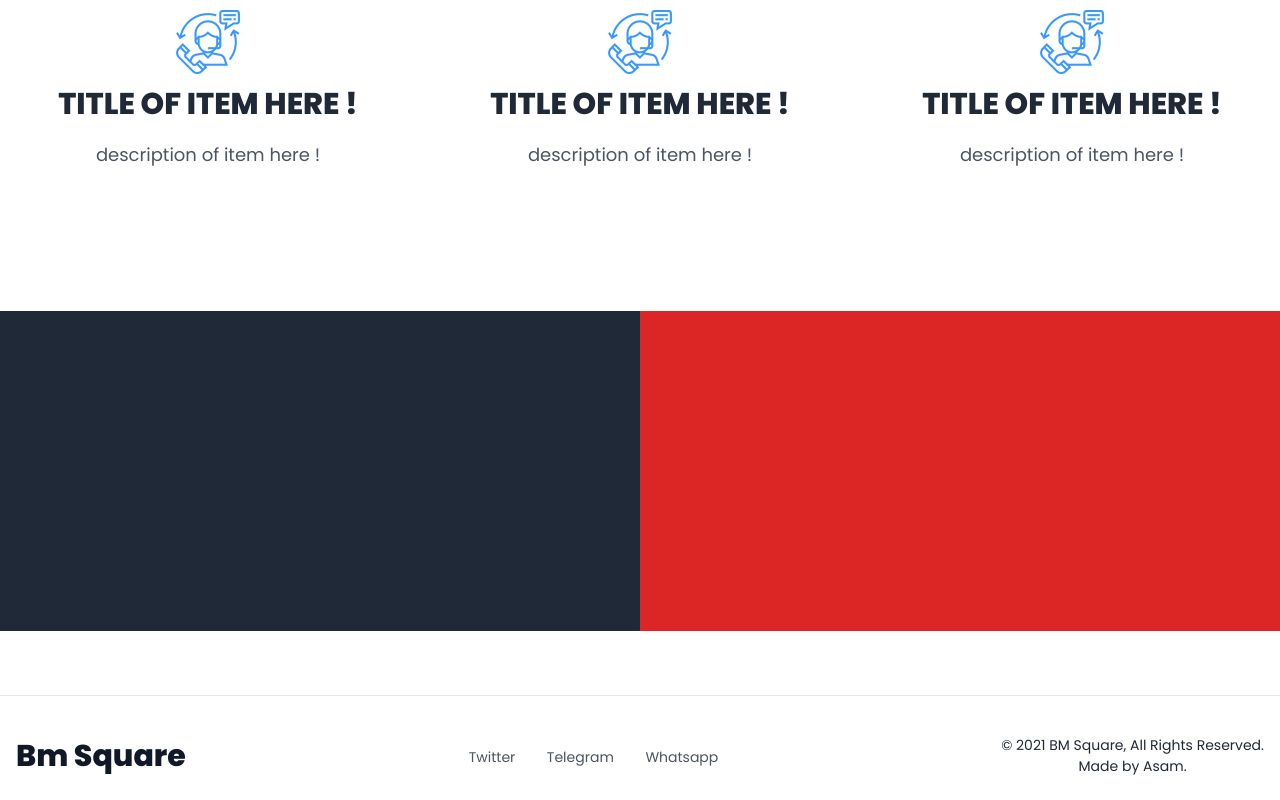
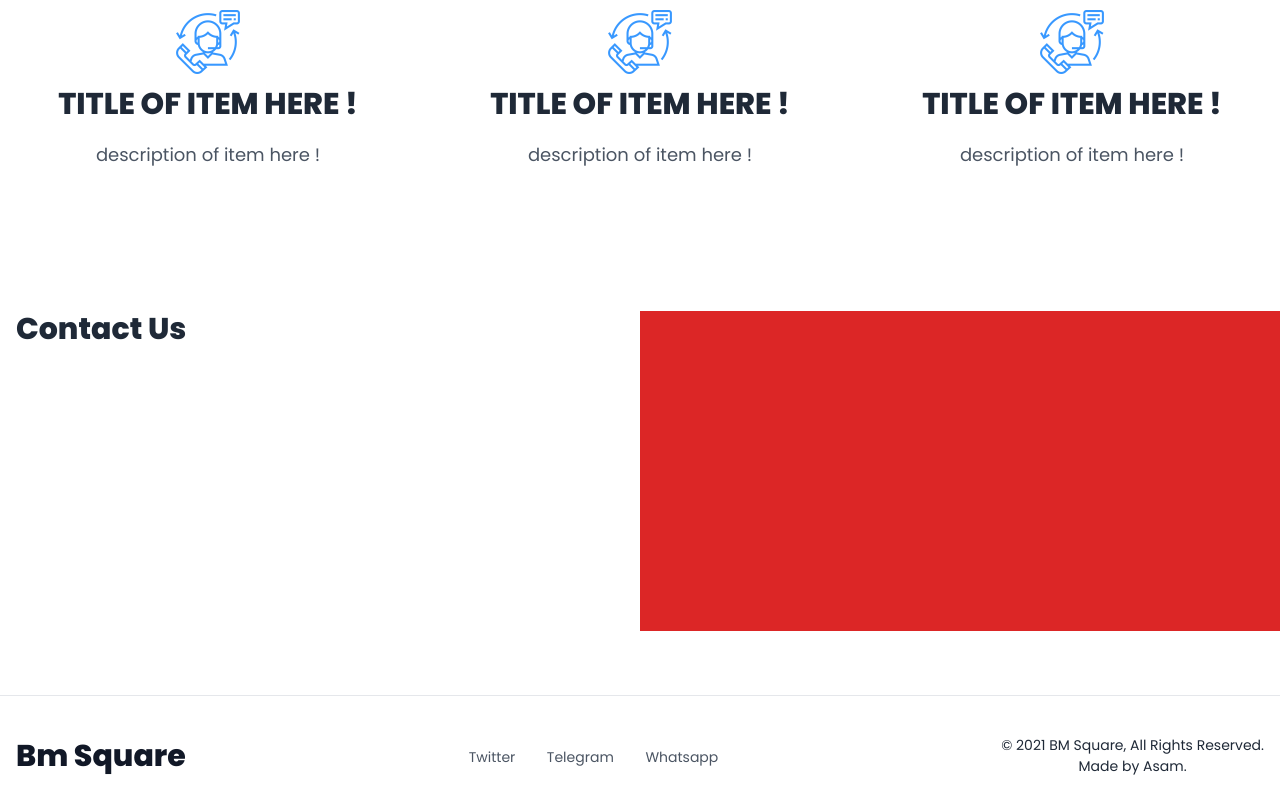
Before and after one commit to Asam237/bm_squart, a React (Create React App) app in the folder frontend/: page / in a window 1280 px wide. Shown: the part 606-1406 px from the top of the page. Built offline with nearby package versions, Linux system fonts and the light colour scheme.

Commit message:
mise en place de la page contact

```diff
--- a/frontend/src/pages/contact/Contact.page.tsx
+++ b/frontend/src/pages/contact/Contact.page.tsx
@@ -5,7 +5,14 @@ const Contact = () => {
     <div id="contact" className="site__service py-8 md:py-16">
       <div className="container mx-auto">
         <div className="flex flex-col md:flex-row">
-          <div className="contact__form w-full md:w-1/2 bg-gray-800 h-80"></div>
+          <div className="contact__form w-full md:w-1/2 flex-col md:px-4">
+            <h1
+              style={{ fontFamily: " 'Poppins', sans-serif" }}
+              className="font-bold text-gray-800 text-3xl"
+            >
+              Contact Us
+            </h1>
+          </div>
           <div className="contact__adress w-full md:w-1/2 bg-red-600 h-80"></div>
         </div>
       </div>
```
